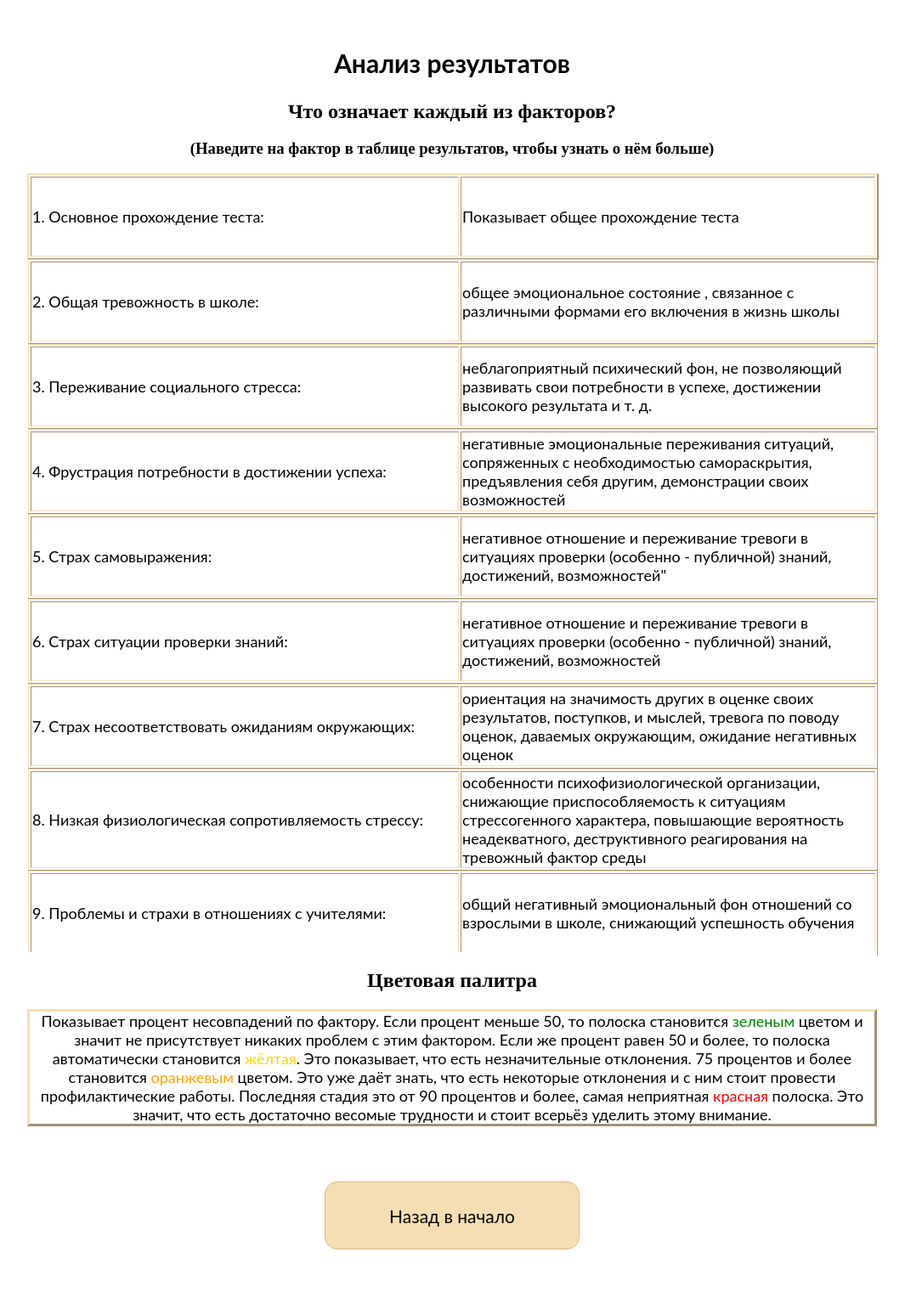
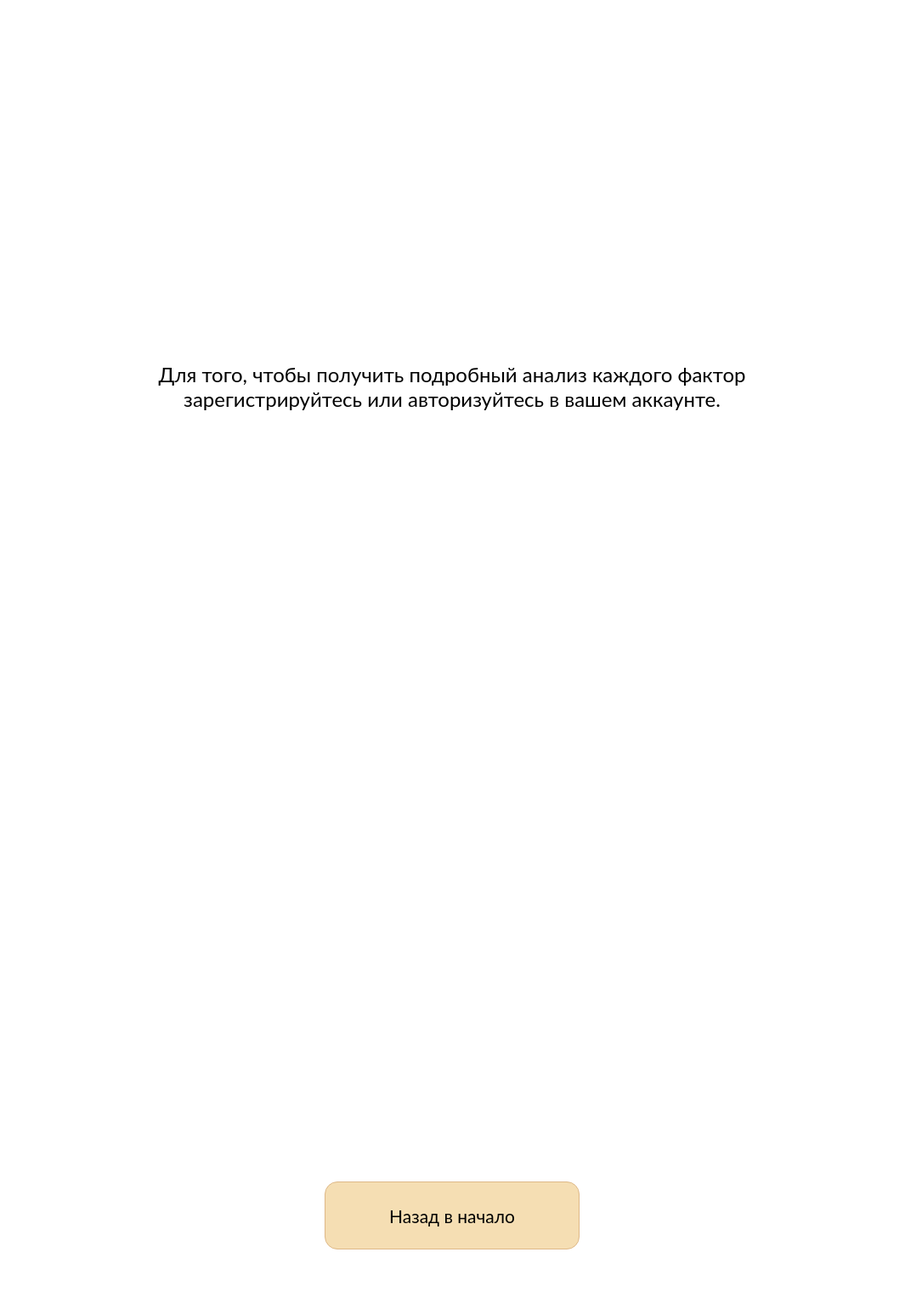
Before and after one commit to DigitalSamuraiDTM/first_web_with_Django, a Django app: page /main/FilipsTest/results/ in a window 1280 px wide. Shown: the part 769-2316 px from the top of the page at 85% size, without its empty margins (108-1173 px from the left). Run offline with Django 3.2, Linux system fonts and the light colour scheme.

Commit message:
font-size,html
Signed-off-by: Andrew <andrey_nugaev@list.ru>

```diff
--- a/subs/static/subs/other_style.css
+++ b/subs/static/subs/other_style.css
@@ -409,3 +409,16 @@
 #submit_button_log:hover{
     background: burlywood;
 }
+
+#no_help_result{
+    width: 700px;
+    position: absolute;
+    left:50%;
+    margin-right: 50%;
+    transform: translate(-50%,-50%);
+    top: 1200px;
+    z-index: 50;
+    text-align: center;
+    font-size: 24px;
+    font-family: "Lato", sans-serif;
+}
--- a/subs/templates/subs/login.html
+++ b/subs/templates/subs/login.html
@@ -1,5 +1,4 @@
 {% load static %}
-
 <html lang="en">
 <head>
     <meta charset="UTF-8">
--- a/subs/templates/subs/test_filips/rezults.html
+++ b/subs/templates/subs/test_filips/rezults.html
@@ -14,10 +14,10 @@
 
                 <tr>
                     <td>
-                        <p id="res1" title="Показывает основное прохождение теста">Основное прохождение: </p>
+                        <p id="res1" >Основное прохождение: </p>
                     </td>
                     <td>
-                        <p id="main_result_filips" title=""></p>
+                        <p id="main_result_filips" ></p>
                     </td>
                 </tr>
                 <tr>
@@ -28,7 +28,7 @@
 
                 <tr>
                     <td>
-                        <p id="res2" title="общее эмоциональное состояние , связанное с различными формами его включения в жизнь школы">Общая тревожность в школе: </p>
+                        <p id="res2" >Общая тревожность в школе: </p>
                     </td>
                     <td>
                         <p id="anxiety_in_school"></p>
@@ -43,7 +43,7 @@
 
                 <tr>
                     <td>
-                        <p id="res3" title="эмоциональное состояние , на фоне которого развиваются его социальные контакты (прежде всего - со сверстниками)">Переживание социального стресса: </p>
+                        <p id="res3" >Переживание социального стресса: </p>
                     </td>
                     <td>
                         <p id="social_fear"></p>
@@ -57,7 +57,7 @@
 
                 <tr>
                     <td>
-                        <p id="res4" title="неблагоприятный психический фон, не позволяющий  развивать свои потребности в успехе, достижении высокого результата и т. д.">Фрустрация потребности в достижении успеха: </p>
+                        <p id="res4" >Фрустрация потребности в достижении успеха: </p>
                     </td>
                     <td>
                         <p id="frustration"></p>
@@ -71,7 +71,7 @@
 
                 <tr>
                     <td>
-                        <p id="res5" title="негативные эмоциональные переживания ситуаций, сопряженных с необходимостью самораскрытия, предъявления себя другим, демонстрации своих возможностей">Страх самовыражения: </p>
+                        <p id="res5" >Страх самовыражения: </p>
                     </td>
                     <td>
                         <p id="fear_self_expression"></p>
@@ -85,7 +85,7 @@
 
                 <tr>
                     <td>
-                        <p id="res6" title="негативное отношение и переживание тревоги в ситуациях проверки (особенно - публичной) знаний, достижений, возможностей">Страх ситуации проверки знаний: </p>
+                        <p id="res6" >Страх ситуации проверки знаний: </p>
                     </td>
                     <td>
                         <p id="fear_situation_to_check"></p>
@@ -99,7 +99,7 @@
 
                 <tr>
                     <td>
-                        <p id="res7" title=" ориентация на значимость других в оценке своих результатов, поступков, и мыслей, тревога по поводу оценок, даваемых окружающим, ожидание негативных оценок">Страх несоответствовать ожиданиям окружающих: </p>
+                        <p id="res7" >Страх несоответствовать ожиданиям окружающих: </p>
                     </td>
                     <td>
                         <p id="fear_not_waiting_social"></p>
@@ -113,7 +113,7 @@
 
                 <tr>
                     <td>
-                        <p id="res8" title=" особенности психофизиологической организации, снижающие приспособляемость  к ситуациям стрессогенного характера, повышающие вероятность неадекватного, деструктивного реагирования на тревожный фактор среды">Низкая физиологическая сопротивляемость стрессу: </p>
+                        <p id="res8" >Низкая физиологическая сопротивляемость стрессу: </p>
                     </td>
                     <td>
                         <p id="low_resistance_stress"></p>
@@ -127,7 +127,7 @@
 
                 <tr>
                     <td>
-                        <p id="res9" title="c">Проблемы и страхи в отношениях с учителями: </p>
+                        <p id="res9">Проблемы и страхи в отношениях с учителями: </p>
                     </td>
                     <td style="width: 67px">
                         <p id="problems_and_fears_with_teachers"></p>
@@ -146,12 +146,12 @@
      </section>
         </table>
      </article>
+     {% if user.is_authenticated %}
          <article>
             <section id="help_with_results">
                 <h2 id="title_results_filips">Анализ результатов</h2>
                 <section>
                     <h2 style="text-align: center; top: 1px; position: relative;">Что означает каждый из факторов?</h2>
-                    <h3 style="text-align: center"> (Наведите на фактор в таблице результатов, чтобы узнать о нём больше)</h3>
                     <section id="help_with_results_1">
                         <table border="5" id="help_with_results_1">
                             <tr>
@@ -267,9 +267,12 @@
                     </section>
                 </section>
             </section>
-
+    {% else %}
+    <p id="no_help_result">Для того, чтобы получить подробный анализ каждого фактор зарегистрируйтесь или авторизуйтесь в вашем аккаунте.</p>
+    {% endif %}
                 <input type="button" value="Назад в начало" id="back_to_main" onclick="back_to_main()">
 
         </article>
+
 </body>
 </html>
--- a/subs/urls.py
+++ b/subs/urls.py
@@ -24,4 +24,6 @@ urlpatterns = [
 
     path('login_user/', views.login_user, name='login'),
 
+    path('logout', views.logout, name='logout')
+
 ]
--- a/subs/views.py
+++ b/subs/views.py
@@ -2,6 +2,7 @@ from django.shortcuts import render
 from django.http import HttpResponse, HttpResponseRedirect
 from django.contrib.auth.models import User
 from django.contrib import auth
+
 
 
 def detail(request, a):
@@ -82,7 +83,11 @@ def login_user(request):
     if user is not None:
         auth.login(request, user)
         print(user)
-        return HttpResponseRedirect('/main/')
+        return HttpResponseRedirect('/main/', request)
     else:
         print('сработало иначе')
-        return HttpResponseRedirect('/main/login/')
+        return HttpResponseRedirect('/main/login/', request)
+
+def logout(request):
+    auth.logout(request)
+    return HttpResponseRedirect('/main/', request)
```
Also changed, not shown: subs/templates/subs/index.html (+12 -6 lines), db.sqlite3.
